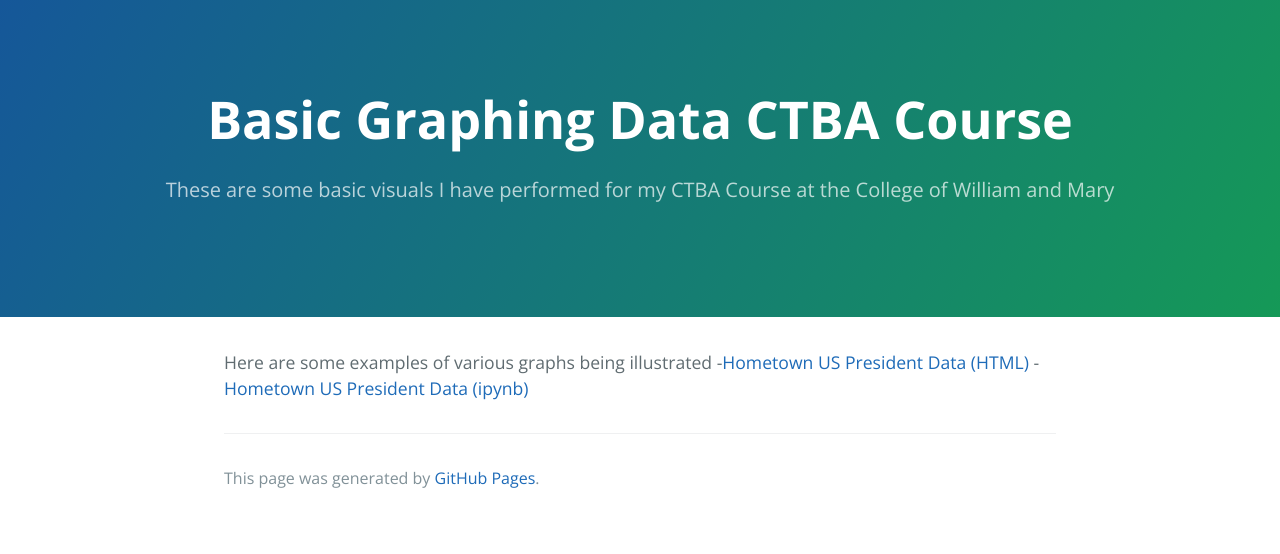
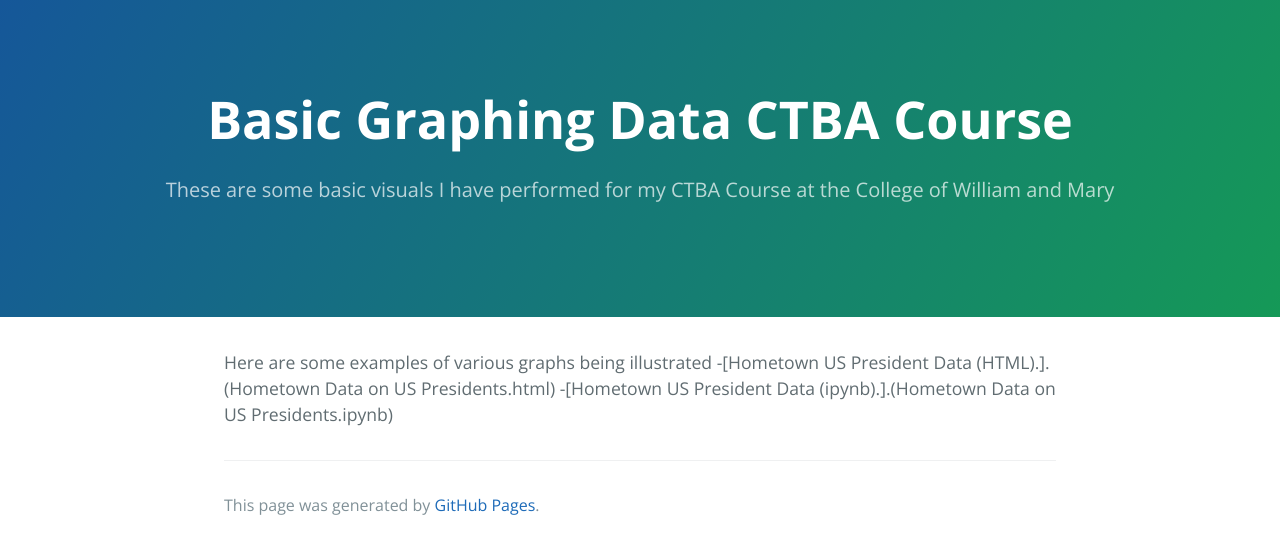
Before and after one commit to EnGinear87/EnGinear87.github.io, a Jekyll site: the page built from Basic Graphing Data/index.md, in a window 1280 px wide. Shown: the top 554 px of the page. Built offline with Jekyll 4.4.1, drawn with Linux system fonts in a browser that asks for light colours; our own code applies the rules of GitHub Pages for plain Markdown files.

Commit message:
Update index.md

```diff
--- a/Basic Graphing Data/index.md
+++ b/Basic Graphing Data/index.md
@@ -3,5 +3,5 @@ title: Basic Graphing Data CTBA Course
 description: These are some basic visuals I have performed for my CTBA Course at the College of William and Mary
 ---
 Here are some examples of various graphs being illustrated
--[Hometown US President Data (HTML)](Hometown Data on US Presidents.html)
--[Hometown US President Data (ipynb)](Hometown Data on US Presidents.ipynb)
+-[Hometown US President Data (HTML).].(Hometown Data on US Presidents.html)
+-[Hometown US President Data (ipynb).].(Hometown Data on US Presidents.ipynb)
```
